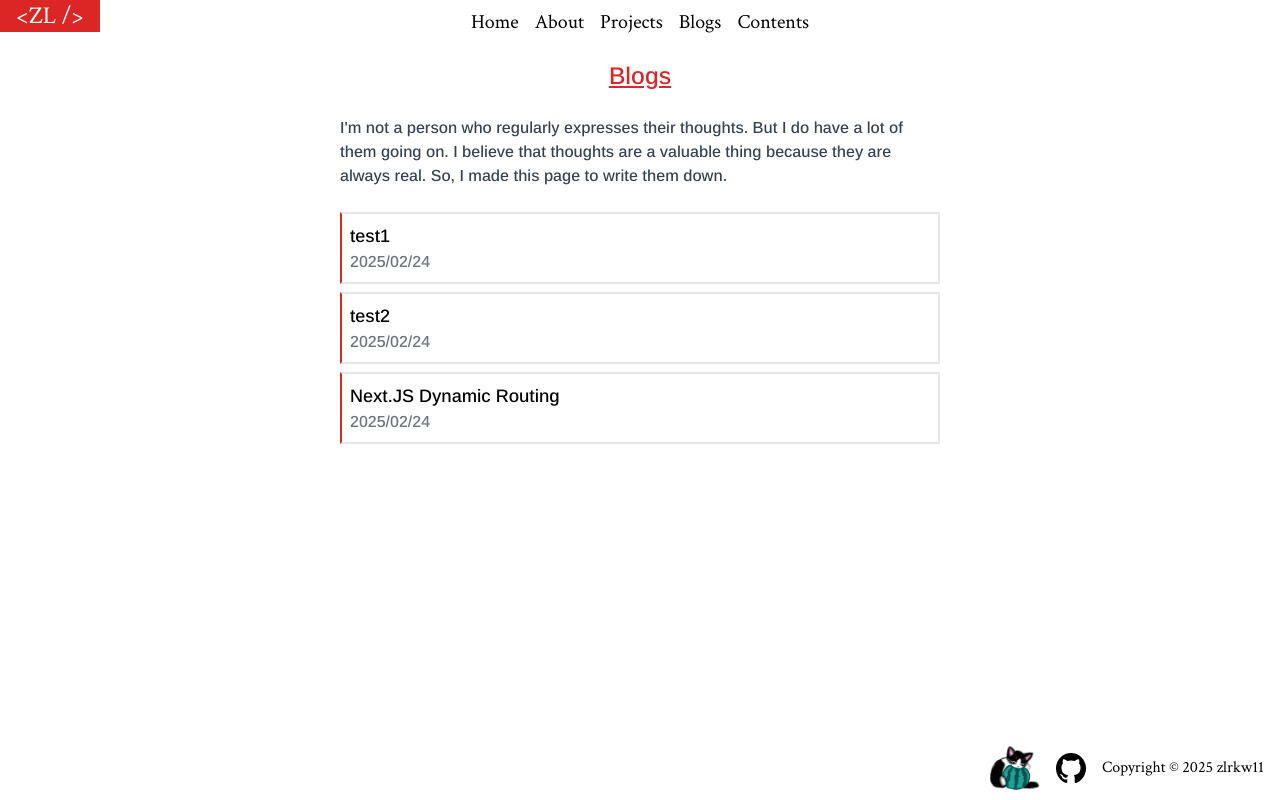
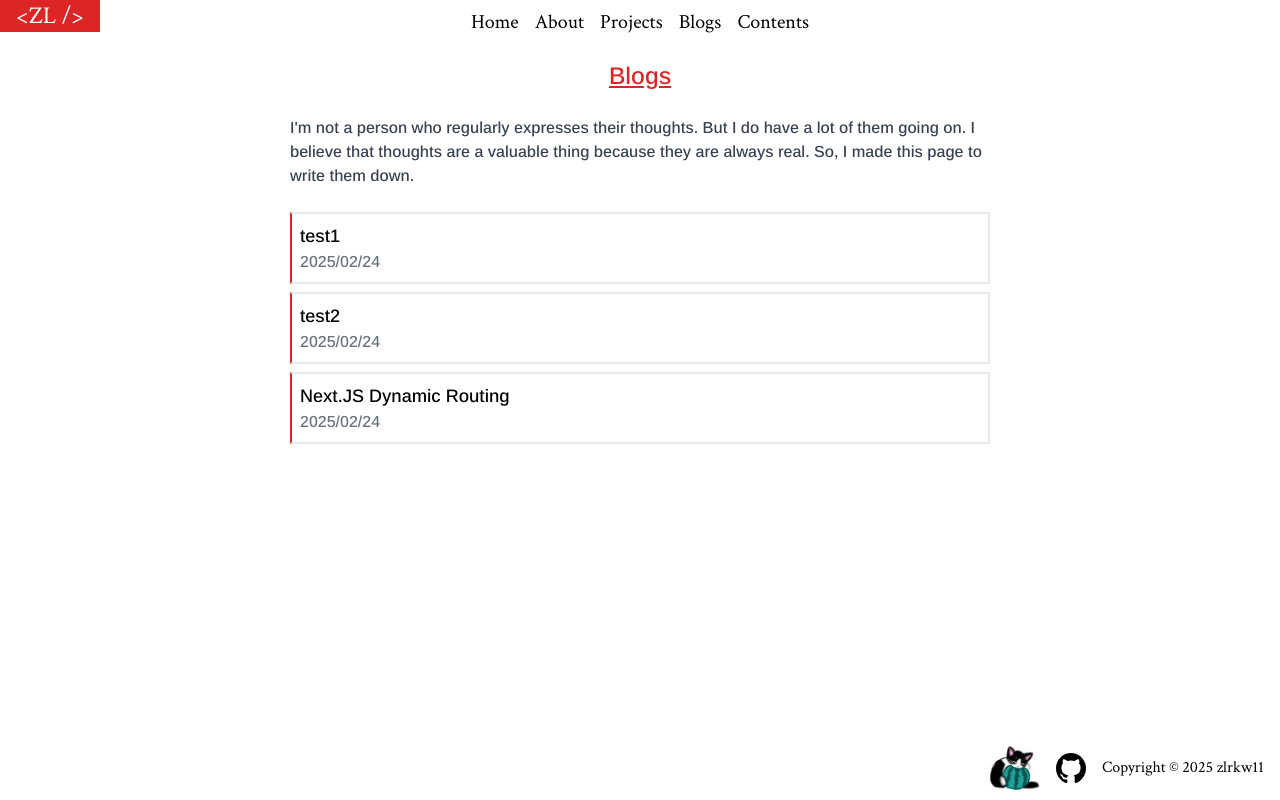
Before and after one commit to zlrkw11/zl-v2, a Next.js app: page /blogs in a window 1280 px wide. Built offline with nearby package versions, Linux system fonts and the light colour scheme.

Commit message:
w increase

```diff
--- a/app/blogs/page.tsx
+++ b/app/blogs/page.tsx
@@ -19,7 +19,7 @@ const Blogs = async () => {
       className={`flex flex-col md:w-[800px] ${ArimoFont.className} items-center gap-4 text-gray-700`}
     >
       <h1 className="text-2xl text-red-600 underline mb-2">Blogs</h1>
-      <p className="mb-2 md:min-w-[600px] w-[420px]">
+      <p className="mb-2 md:min-w-[700px] w-[420px]">
         I'm not a person who regularly expresses their thoughts. But I do have a
         lot of them going on. I believe that thoughts are a valuable thing
         because they are always real. So, I made this page to write them down.
@@ -28,7 +28,7 @@ const Blogs = async () => {
         {blogs.map((blog: any) => (
           <li
             key={blog.slug}
-            className="p-2 md:min-w-[600px] w-[420px] border-2 border-l-red-600"
+            className="p-2 md:min-w-[700px] w-[420px] border-2 border-l-red-600"
           >
             <Link href={`/blogs/${blog.slug}`}>
               <p className="text-lg text-black hover:text-red-600">
```
